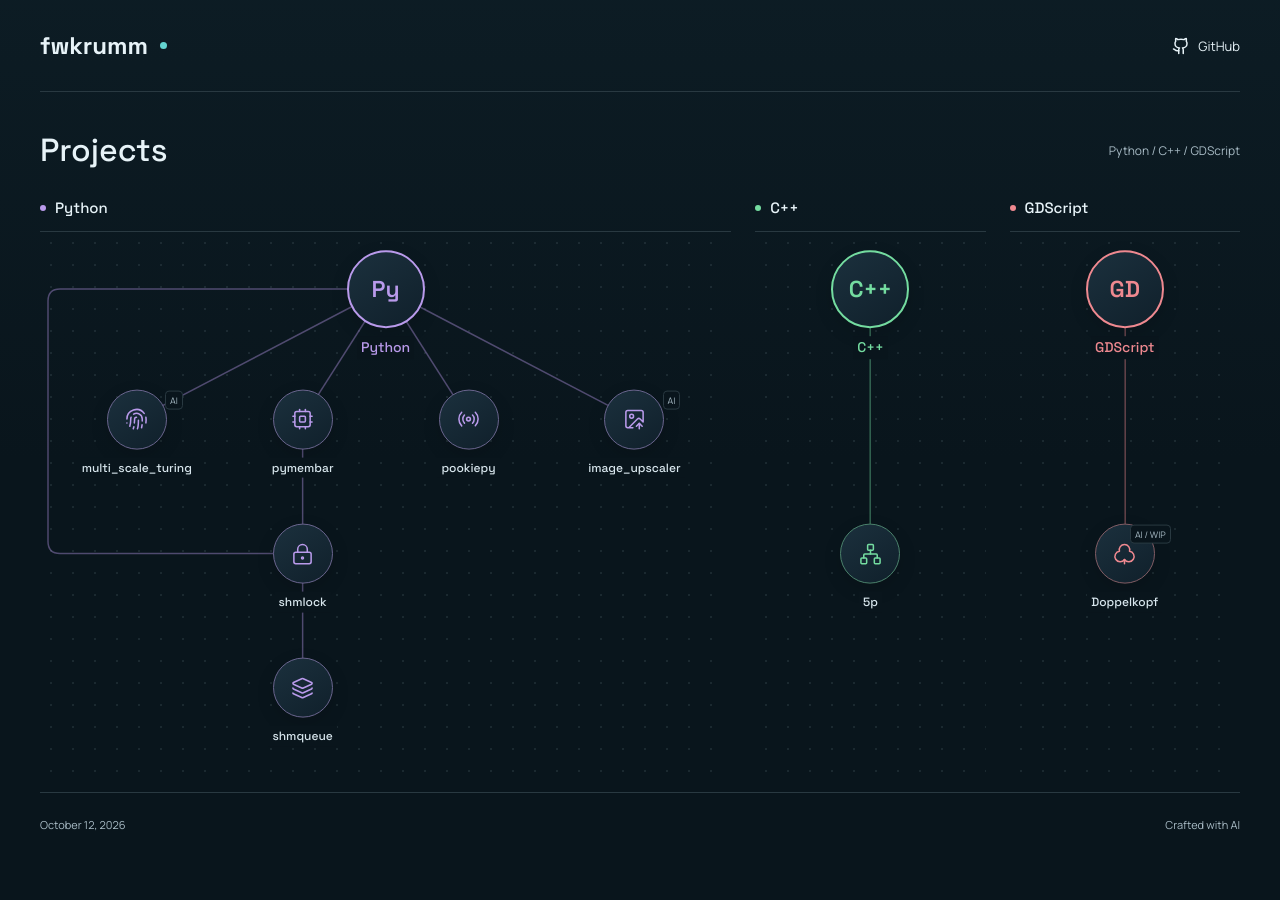
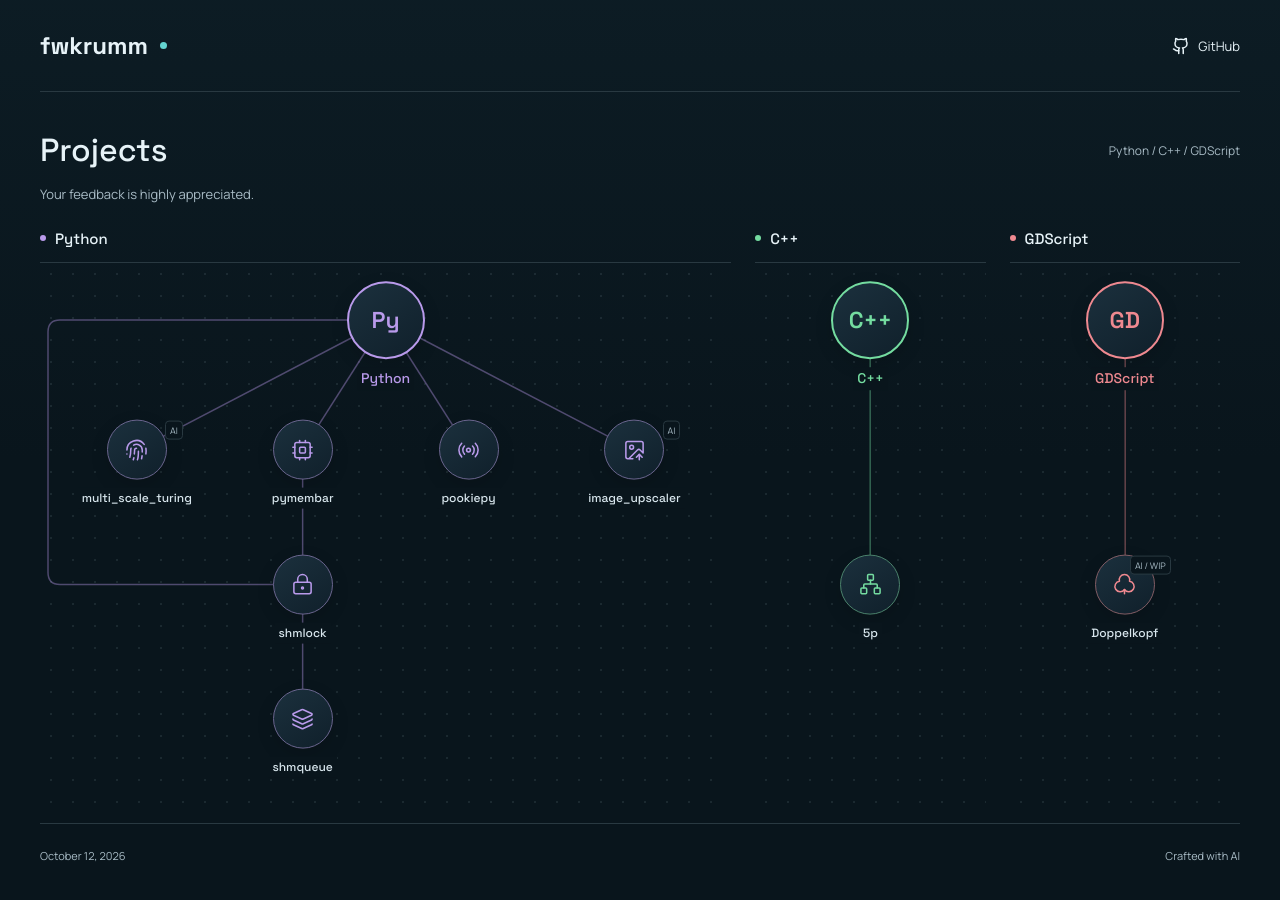
Before and after one commit to fwkrumm/fwkrumm.github.io, a Jekyll site: the page built from index.md, in a window 1280 px wide. Built offline with Jekyll 4.4.1, drawn with Linux system fonts in a browser that asks for light colours.

Commit message:
re-add feedback note

```diff
--- a/_layouts/skill-tree.html
+++ b/_layouts/skill-tree.html
@@ -19,6 +19,7 @@
   </header>
   <main class="portfolio">
     <div class="portfolio-heading"><h1>Projects</h1><span>Python / C++ / GDScript</span></div>
+    <p class="feedback-note">Your feedback is highly appreciated.</p>
     {{ content }}
   </main>
   <footer class="site-footer"><time data-current-date datetime="{{ site.time | date: '%Y-%m-%d' }}">{{ site.time | date: '%B %-d, %Y' }}</time><span>Crafted with AI</span></footer>
--- a/assets/css/skill-tree.css
+++ b/assets/css/skill-tree.css
@@ -23,6 +23,7 @@ button:focus-visible, a:focus-visible { outline: 2px solid #e7f3f8; outline-offs
 .github-link { display: flex; align-items: center; gap: 8px; font-size: 13px; }
 .github-link svg { width: 18px; height: 18px; }
 .portfolio-heading { display: flex; justify-content: space-between; align-items: center; gap: 20px; padding: 38px 0 28px; }
+.feedback-note { margin: -14px 0 24px; color: var(--muted); font-size: 13px; line-height: 1.6; }
 h1 { font: 500 32px 'Space Grotesk', sans-serif; margin: 0; }
 .portfolio-heading > span { color: var(--muted); font-size: 12px; }
 .skill-forest { display: grid; grid-template-columns: minmax(0, 3fr) minmax(0, 1fr) minmax(0, 1fr); gap: 24px; }
```
